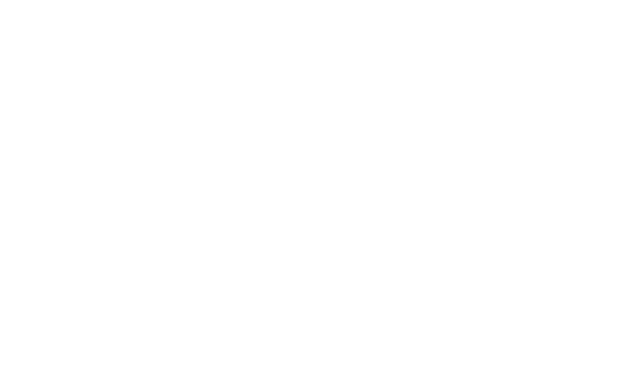
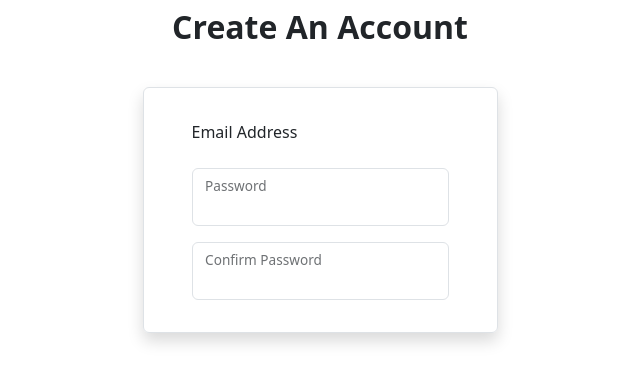
Before and after one commit to JudyOchanda/financial-management, a React (Create React App) app: page /sign-up in a window 1280 px wide. Before the commit this address had no page. Shown: the top 382 px of the page, without its empty margins (320-960 px from the left). Built offline with nearby package versions, Linux system fonts and the light colour scheme.

Commit message:
login screen

```diff
--- a/src/constants/Routes.jsx
+++ b/src/constants/Routes.jsx
@@ -7,7 +7,7 @@
 const Profile = React.lazy(() => import('../pages/Profile'));
 const Budget = React.lazy(() => import('../pages/Budget'));
 const Login = React.lazy(() => import('../pages/Login'));
-
+const Signup = React.lazy(() => import('../pages/Signup'));
 
 function BaseRouter() {
     return (
@@ -21,6 +21,7 @@
                     <Route path={publicLinks.Profile} element={<Profile/>} />
                     <Route path={publicLinks.Budget} element={<Budget/>} />
                     <Route path={publicLinks.Login} element={<Login/>} />
+                    <Route path={publicLinks.Signup} element={<Signup/>} />
                 </Routes>
             </Suspense>
         </Router>
--- a/src/constants/links.js
+++ b/src/constants/links.js
@@ -3,7 +3,8 @@
     Home: '/home',
     Profile: '/profile',
     Budget: '/budget',
-    Login: '/login'
+    Login: '/login',
+    Signup:'/sign-up'
 }
 
 export {publicLinks}
--- /dev/null
+++ b/src/pages/Signup.jsx
@@ -0,0 +1,29 @@
+import React from 'react';
+
+function Signup() {
+    return ( <>
+    <div className="container d-flex align-items-center flex-column py-2">
+        <div className="text-center">
+            <h2 className="fw-bold">Create An Account</h2>
+        </div>
+        <hr />
+        <div className="d-flex justify-content-center align-items-center">
+        <form action="" className='border rounded p-3 px-5 shadow'>
+           <div className="mb-3 mt-3">
+            <label htmlFor="email" className="form-label">Email Address</label>
+            </div>
+            <div className="form-floating mb-3">
+            <input type="password" className="form-control" id='password' />
+            <label htmlFor="password">Password</label>
+            </div>
+            <div className="form-floating mb-3">
+            <input type="password" className="form-control" id='confirmPassword' />
+            <label htmlFor="confirmPassword">Confirm Password</label>
+            </div>
+        </form>
+        </div>
+    </div>
+    </> );
+}
+
+export default Signup;
```
